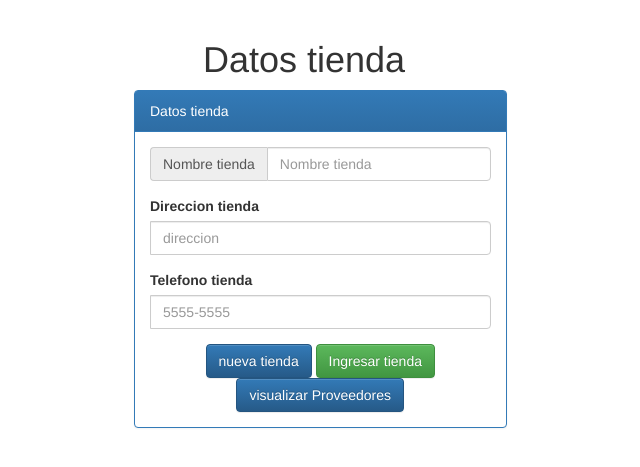
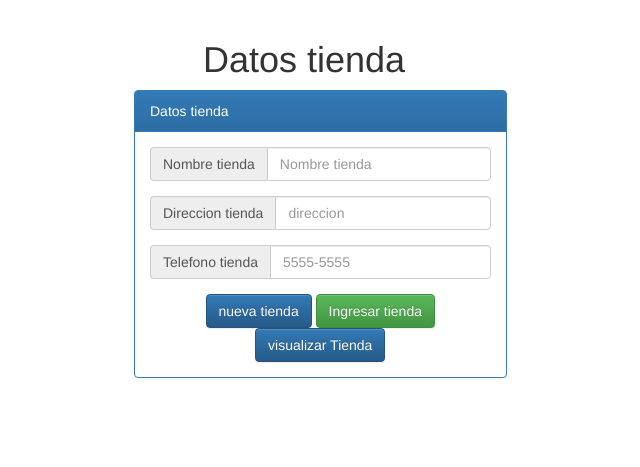
Before and after one commit to AlejandroFuentesHernandez/proyectovideojuegosvacio, a CodeIgniter app: the page made by application/views/tienda_view.php in a window 1280 px wide. Shown: the top 467 px of the page, without its empty margins (336-976 px from the left). Run offline with CodeIgniter, Linux system fonts and the light colour scheme; data that the repository does not hold is empty.

Commit message:
tienda
tienda

```diff
--- a/application/views/tienda_view.php
+++ b/application/views/tienda_view.php
@@ -37,11 +37,11 @@ include 'url_include.php';
 								<input type="text" id="nombre_tienda" name="nombre_tienda" class="form-control" onblur="" placeholder="Nombre tienda"></div>
 							<!-- segundo campo-->
 							<div class="col-md-12 form-group input-group">
-								<label>Direccion tienda</label>
+								<label for="" class="input-group-addon">Direccion tienda</label>
 								<input type="text" id="direccion_tienda" name="direccion_tienda" class="form-control" onblur="" placeholder="direccion"></div>
 							<!--tercer campo -->
 							<div class="col-md-12 form-group input-group">
-								<label>Telefono tienda</label>
+								<label for="" class="input-group-addon">Telefono tienda</label>
 								<input type="text" id="telefono_tienda" name="telefono_tienda" class="form-control" onblur="" placeholder="5555-5555"></div>
 
 								<div class="col-md-12 text-center">
@@ -51,7 +51,7 @@ include 'url_include.php';
 										<button type="submit" class="btn btn-success">Ingresar tienda</button>
 									</div>
 									<div class="col-md-12 text-center">
-										<button type="button" class="btn btn-primary" data-toggle="modal" data-target="#exampleModalLong">visualizar Proveedores</button>
+										<button type="button" class="btn btn-primary" data-toggle="modal" data-target="#exampleModalLong">visualizar Tienda</button>
 									</div>
 								</div>
 						</form>
```
